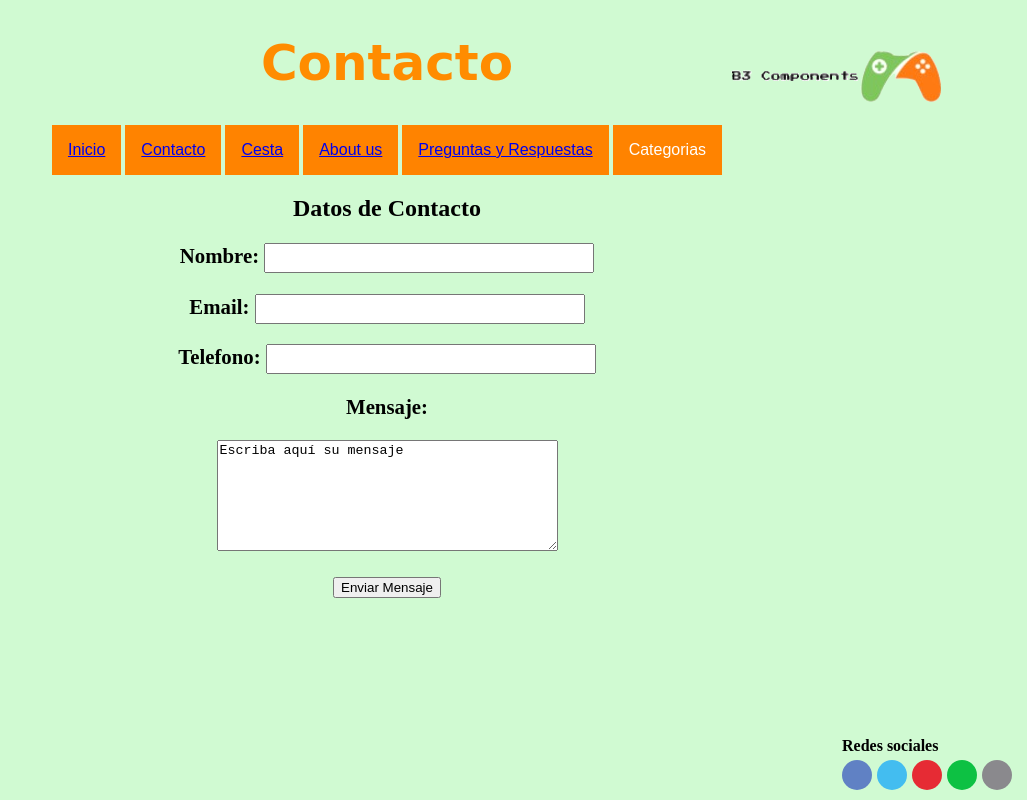
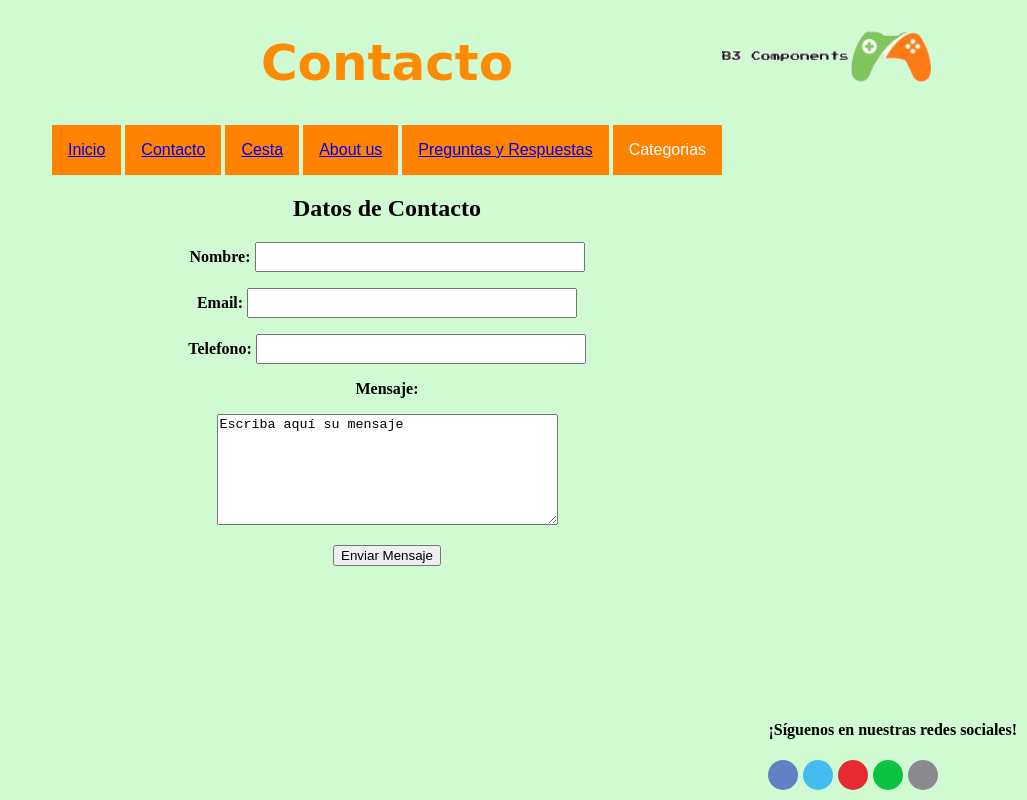
Before and after one commit to BrionesDev/tienda-virtual, a plain HTML site: page Contacto.html in a window 1280 px wide. Shown: the whole page, without its empty margins (253-1280 px from the left). Drawn offline with Linux system fonts and the light colour scheme.

Commit message:
4a modificacion

```diff
--- a/Contacto.html
+++ b/Contacto.html
@@ -22,9 +22,22 @@
 </head>
 
 <body>
+
+    <header>
+        <div class="box-header">
+            <div id="main-title">
+                <!-- Título de la página + logo -->
                 <h1>Contacto</h1>
+            </div>
+            <div id="logo">
+                <a href="Principal.html"><img id="logo" src="imagenes/logoDefinitivo.png" alt="" longdesc="logoDefinitivo.png"></a>
+            </div>
+        </div>
+    </header>
+
+    <main>
+        <!-- Botones de navegación -->
         <div id="EstructuraBotones">
-        <!-- Conjunto de botones fijados en cada una de las páginas -->
             <div class="dropdown"> <button class="dropbtn"><a href="Principal.html">Inicio</a></button></div>
             <div class="dropdown"> <button class="dropbtn"><a href="Contacto.html">Contacto</a></button></div>
             <div class="dropdown"> <button class="dropbtn"><a href="Cesta.html">Cesta</a></button></div>
@@ -35,7 +48,7 @@
                 <div id="myDropdown" class="dropdown-content">
                     <a href="#videojuegos">Videojuegos</a>
                     <a href="#merchandising">Merchandising</a>
-                <a href="#perif%C3%A9ricos">Periféricos</a>
+                    <a href="#perifericos">Periféricos</a>
                     <a href="#accesorios">Accesorios</a>
                 </div>
             </div>
@@ -55,16 +68,21 @@
             <button>Enviar Mensaje </button><br>
             <br>
         </div>
+    </main>
+
+    <footer>
         <!-- Conjunto de logos de redes sociales que conducirá a nuestro perfil  -->
-    <div class="shared-panel" id="RedesSociales"> <span>Redes sociales</span><br>
+        <div class="container-social-networks">
+            <div id="redes-sociales">
+                <p>¡Síguenos en nuestras redes sociales!</p>
                 <a target="_blank" class="shared fb" title="Facebook"></a>
                 <a target="_blank" class="shared tt" title="Twitter"></a>
                 <a target="_blank" class="shared gp" title="Google+"></a>
                 <a data-action="share/whatsapp/share" class="shared wa" title="WhatsApp"></a>
                 <a target="_blank" class="shared ce" id="sml" title="Email"></a>
             </div>
-    <!-- Logo de la empresa  -->
-    <a href="Principal.html"><img id="logo" src="imagenes/logoDefinitivo.png" alt="" longdesc="logoDefinitivo.png"></a>
+        </div>
+    </footer>
 </body>
 
 </html>
--- a/css/Contacto.css
+++ b/css/Contacto.css
@@ -21,10 +21,6 @@ h1 {
     text-align: center;
     color: darkorange;
     font-family: 'Staatliches', cursive;
-}
-
-p {
-    font-size: 130%;
 }
 
 .container {
@@ -146,10 +142,11 @@ p {
     display: block;
 }
 
-#RedesSociales {
+#redes-sociales {
     position: absolute;
     bottom: 5px;
     right: 10px;
+    font-weight: bold;
 }
 
 #BloquePrincipal {
@@ -173,3 +170,8 @@ p {
     top: -20px;
     right: 10px;
 }
+
+.container-social-networks {
+    width: 100%;
+    text-align: right;
+}
```
Also changed, not shown: Cesta.html (+31 -10 lines), Principal.html (+7 -7 lines). Lines whose indentation alone changed are shown as unchanged.
